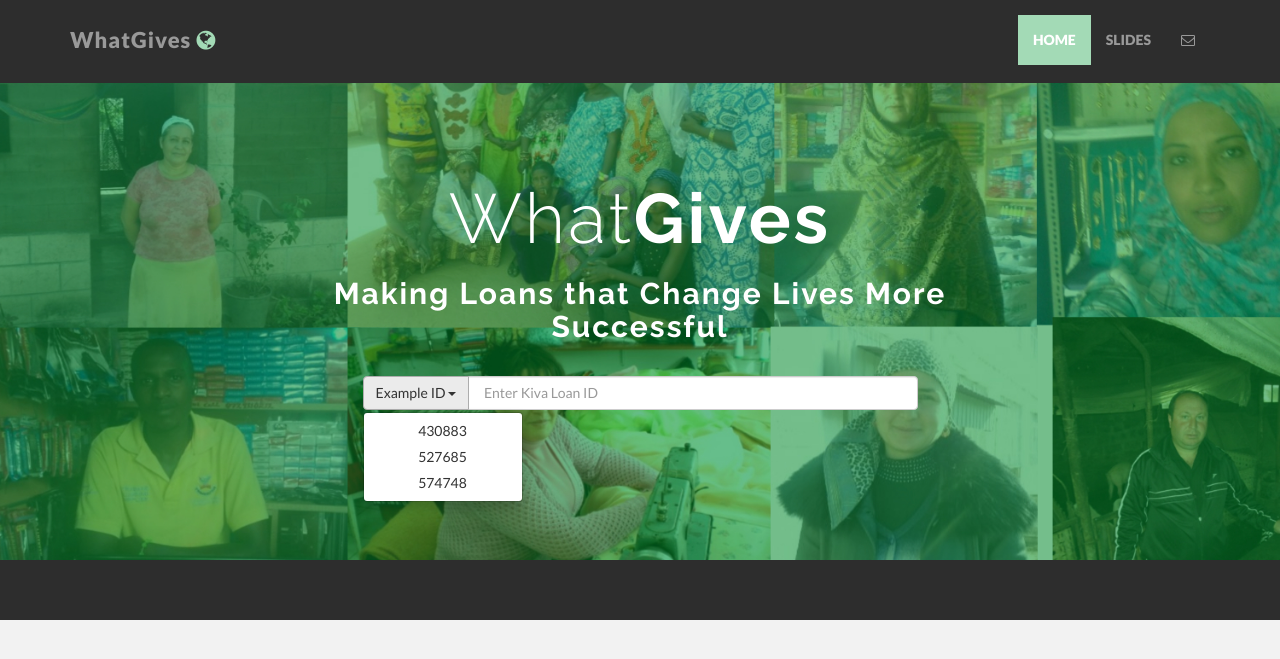
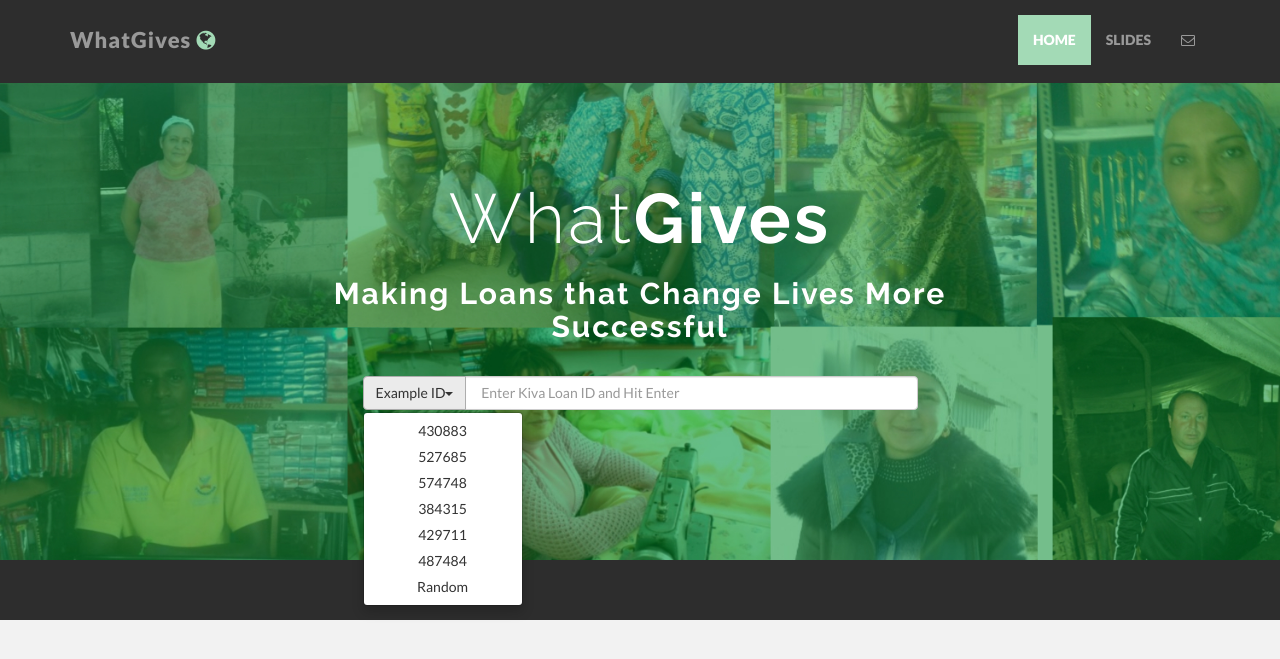
Before and after one commit to szuberi/WhatGives, a Flask app: template templates/index.html in a window 1280 px wide, after a click on "Example ID". Shown: the top 659 px of the page. Run offline with Flask 2, Linux system fonts and the light colour scheme; the template is opened without the code that fills it, so the values that code supplies are empty; some libraries are stand-ins or nearby versions.

Commit message:
added function to get random loan

```diff
--- a/app.py
+++ b/app.py
@@ -6,6 +6,7 @@
 import dateutil.parser
 import csv
 import math
+import random
 
 app = Flask(__name__)
 
@@ -21,11 +22,23 @@
 
 @app.route("/")
 def hello():
-    return render_template('index.html')
+    ifexists = 0
+    while ifexists ==0:
+        rand_loanid = random.randint(358219,652906)
+        cnt=sqlExec("SELECT COUNT(1) AS total FROM Loans WHERE loan_id = %d;" % rand_loanid)
+        ifexists = int(cnt[0]['total'])
+
+    return render_template('index.html',rand_loanid=rand_loanid)
 
 @app.route("/index.html")
 def indexfn():
-    return render_template('index.html')
+    ifexists = 0
+    while ifexists ==0:
+        rand_loanid = random.randint(358219,652906)
+        cnt=sqlExec("SELECT COUNT(1) AS total FROM Loans WHERE loan_id = %d;" % rand_loanid)
+        ifexists = int(cnt[0]['total'])
+
+    return render_template('index.html',rand_loanid=rand_loanid)
 
 @app.route("/about.html")
 def aboutfn():
--- a/templates/index.html
+++ b/templates/index.html
@@ -16,7 +16,24 @@
 
     <!-- Custom styles for this template -->
     <link href="static/assets/css/main.css" rel="stylesheet">
+    <script type="text/javascript" src='static/jquery/jquery-2.0.3.min.js'></script>
 
+    <script type="text/javascript">
+            $(document).ready(function(){
+
+                              //Check if the current URL contains '#'
+                              if(document.URL.indexOf("#")==-1)
+                              {
+                              // Set the URL to whatever it was plus "#".
+                              url = document.URL+"#";
+                              location = "#";
+
+                              //Reload the page
+                              location.reload(true);
+
+                              }
+                              });
+    </script>
 
     <!-- HTML5 shim and Respond.js IE8 support of HTML5 elements and media queries -->
     <!--[if lt IE 9]>
@@ -85,15 +102,19 @@
                 <form  action="search.html" method="get">
                     <div class="input-group">
                     <div class="input-group-btn">
-                        <button type="button" class="btn btn-default dropdown-toggle" onchange="$('#loan_id').val($(this).val())" data-toggle="dropdown">Example ID <span class="caret"></span></button>
+                        <button type="button" class="btn btn-default dropdown-toggle" onchange="$('#loan_id').val($(this).val())" data-toggle="dropdown">Example ID<span class="caret"></span></button>
                         <ul class="dropdown-menu">
                         <li><a href="#" onclick="$('#loan_id').val('430883'); $('form').submit()">430883</a></li>
                         <li><a href="#" onclick="$('#loan_id').val('527685')">527685</a></li>
                         <li><a href="#" onclick="$('#loan_id').val('574748')">574748</a></li>
+                        <li><a href="#" onclick="$('#loan_id').val('384315')">384315</a></li>
+                        <li><a href="#" onclick="$('#loan_id').val('429711')">429711</a></li>
+                        <li><a href="#" onclick="$('#loan_id').val('487484')">487484</a></li>
+                        <li><a href="#" onclick="$('#loan_id').val('{{rand_loanid}}')">Random</a></li>
                         </ul>
                     </div><!-- /btn-group -->
 
-                    <input id="loan_id" type="text" name="loan_id" placeholder=" Enter Kiva Loan ID" value="" class="form-control" placeholder=".col-lg-6">
+                    <input id="loan_id" type="text" name="loan_id" placeholder=" Enter Kiva Loan ID and Hit Enter" value="" class="form-control" placeholder=".col-lg-6">
 
                     </div><!-- /input-group -->
                 </form><!-- action search.html-->
--- a/templates/search.html
+++ b/templates/search.html
@@ -64,10 +64,14 @@
                     <b>Loan ID: {{loan_id}} </b> <br>
                     <b>Name: {{loan_info[0]['name']}}</b> <br>
                     <b>Gender: {{loan_info[0]['borrowers_gender']}}</b><br>
+                    <b>Posted Month: {{posted_date_months}}</b><br>
                     <b>Location: {{loan_info[0]['location_country']}}</b><br>
-                    <b>Sector: {{loan_info[0]['sector']}}, {{loan_info[0]['activity']}}</b><br>
+                    <b>Sector: {{loan_info[0]['sector']}}</b><br>
                     <b>Loan Amount: ${{loan_info[0]['loan_amount']}}</b><br>
                     <b>Repayment Term : {{loan_info[0]['terms_repayment_term']}} months</b><br>
+                    <!--{{loan_info[0]['description_num_languages']}}<br>
+                    {{loan_info[0]['posted_date']}}<br>
+                    {{prob_fund}} -->
                 </div>
 
                 <div class="col-md-4">
```
